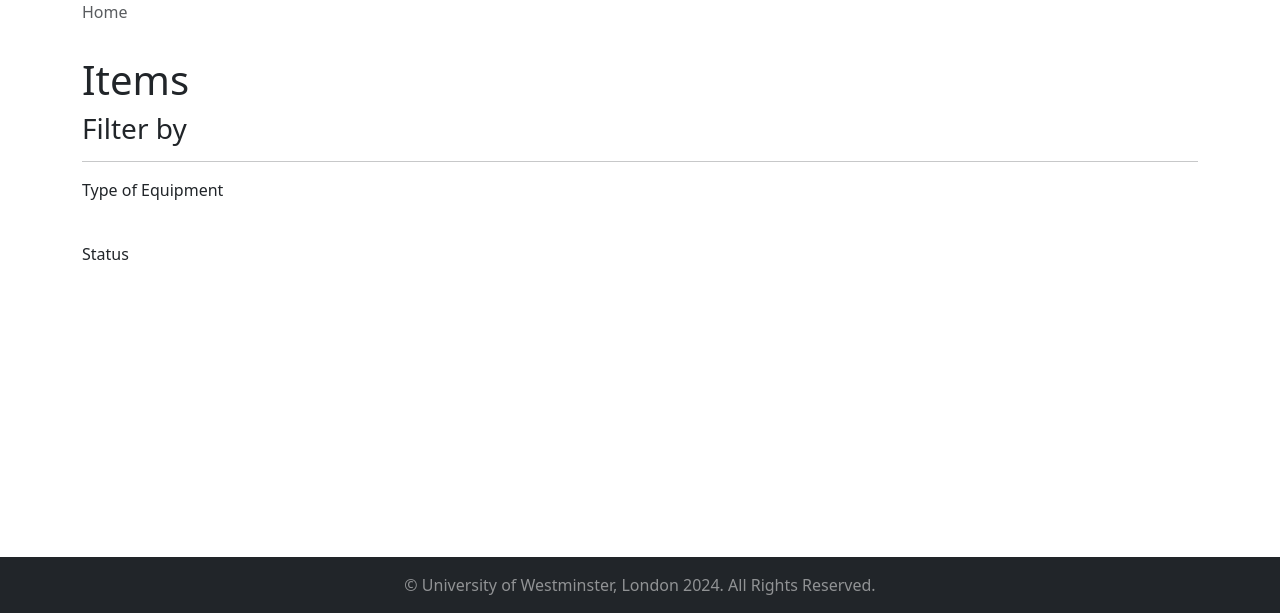
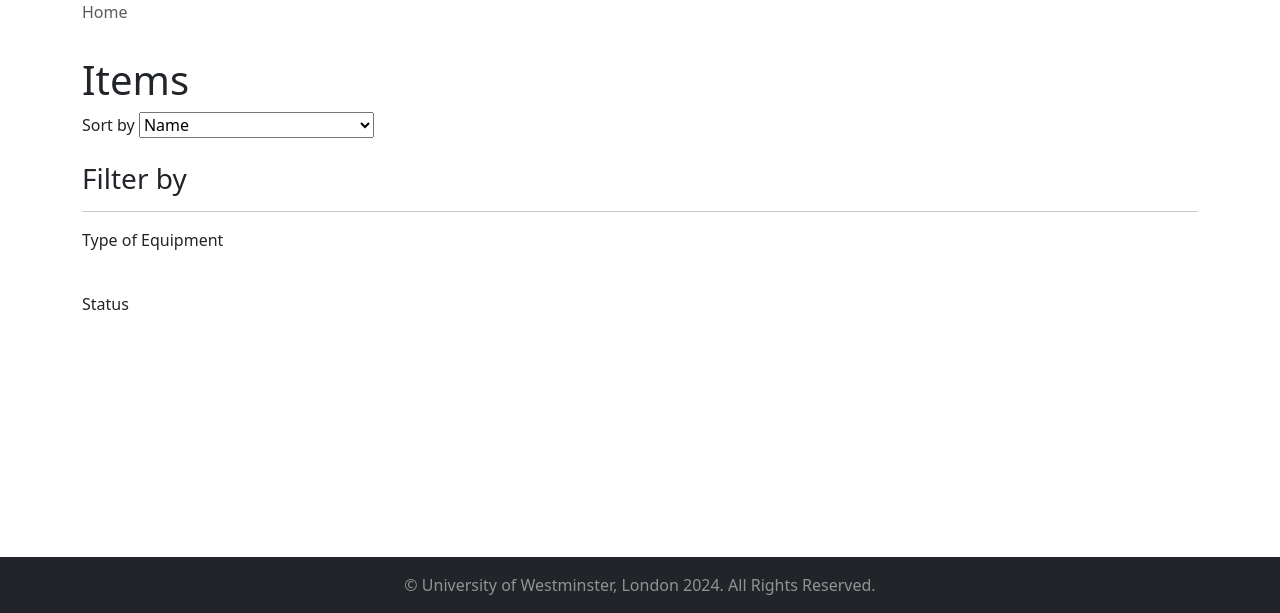
Before and after one commit to Ernew333/groupH, a Django app: page / in a window 1280 px wide. Shown: the part 187-800 px from the top of the page. Run offline with Django 5.2, Linux system fonts and the light colour scheme; the visitor is signed in with stand-in values (Sample User, id 1); data that the repository does not hold is empty; some libraries are stand-ins or nearby versions.

Commit message:
Added dropdown list for sorting.

```diff
--- a/inventories/templates/inventories/index.html
+++ b/inventories/templates/inventories/index.html
@@ -9,6 +9,16 @@
 {% block content %}
     <h1>Items</h1>
 
+    <form action="{% url 'inventories:index' %}" method="POST">
+        <span>Sort by</span>
+        <select name="sort" id="sort">
+            <option value="name">Name</option>
+            <option value="durationLow">Booking Duration: Low-High</option>
+            <option value="durationHigh">Booking Duration: High-Low</option>
+            <option value="new">New In</option>
+        </select>
+        <br><br>
+    </form>
 
     <h3>Filter by</h3><hr>
 
```
